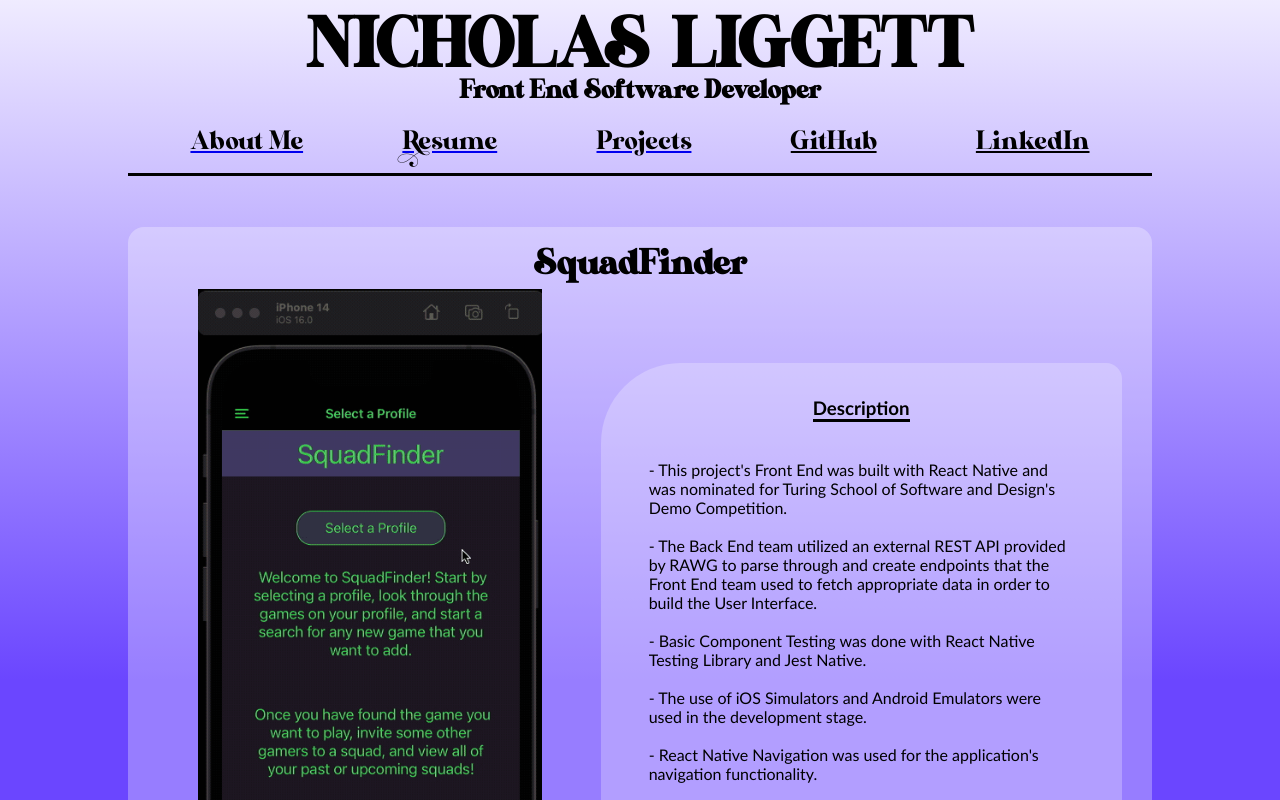
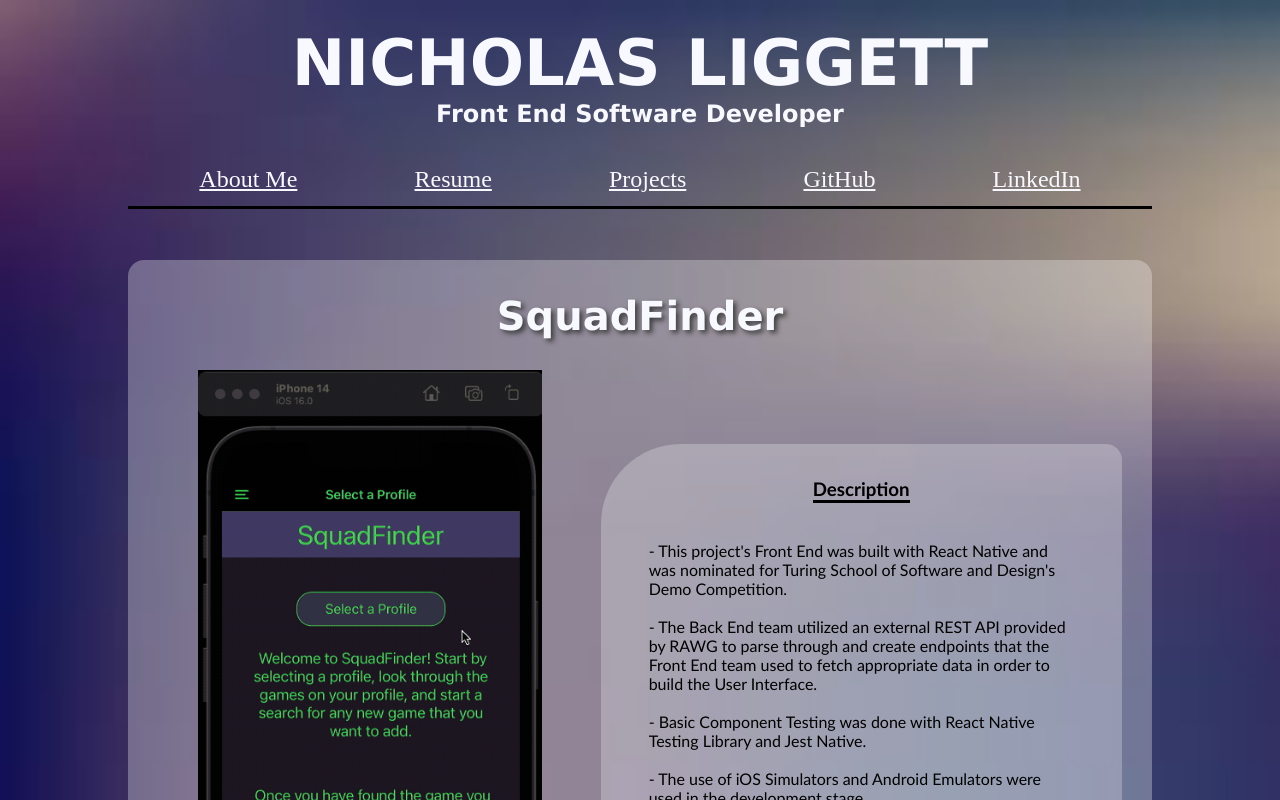
Before and after one commit to NickLiggett/Portfolio, a React (Create React App) app: page /Portfolio/projects in a window 1280 px wide. Built offline with nearby package versions, Linux system fonts and the light colour scheme.

Commit message:
Style change

```diff
--- a/src/Components/AboutMe/AboutMe.css
+++ b/src/Components/AboutMe/AboutMe.css
@@ -18,7 +18,9 @@
     font-family: 'Gill Sans', 'Gill Sans MT', Calibri, 'Trebuchet MS', sans-serif;
     width: 80%;
     text-align: center;
-    background-color: rgba(255, 255, 255, 0.3);
+    background-color: rgba(120, 90, 250, 0.3);
     border-radius: 5em 0.5em;
-    box-shadow: 7px 6px 10px;
+    box-shadow: 7px 6px 10px black;
+    color: ghostwhite;
+    text-shadow: 3px 3px 10px black
 }
--- a/src/Components/Header/Header.css
+++ b/src/Components/Header/Header.css
@@ -1,14 +1,11 @@
-@font-face {
-    font-family:"Nervada";
-    src: url("../../fonts/Nervada.ttf") format("truetype");
-  }
 
 header {
     display: flex;
     flex-direction: column;
     align-items: center;
-    font-family: "Nervada";
+    font-family: 'Lucida Grande';
     width: 100%;
+    color: ghostwhite;
 }
 
 .name-wrapper {
@@ -22,11 +19,11 @@
     margin-bottom: -1%;
     margin-left: 1%;
     margin-right: 1%;
-    font-size: 4em
+    font-size: 4em;
 }
 
 .title {
-    margin: 0%;
+    margin: 1%;
     font-size: 1.5em;
     text-align: center;
 }
--- a/src/Components/Nav/Nav.css
+++ b/src/Components/Nav/Nav.css
@@ -11,5 +11,5 @@
 .nav-link {
     font-size: 1.5em;
     font-family: Nervada;
-    color: black;
+    color: ghostwhite;
 }
--- a/src/Components/Nav/Nav.js
+++ b/src/Components/Nav/Nav.js
@@ -4,14 +4,14 @@
 const Nav = () => {
   return (
     <nav>
-      <NavLink to="/Portfolio">
-        <div className="nav-link">About Me</div>
+      <NavLink className="nav-link" to="/Portfolio">
+        <div>About Me</div>
       </NavLink>
-      <NavLink to="/Portfolio/resume">
-        <div className="nav-link">Resume</div>
+      <NavLink className="nav-link" to="/Portfolio/resume">
+        <div>Resume</div>
       </NavLink>
-      <NavLink to="/Portfolio/projects">
-        <div className="nav-link">Projects</div>
+      <NavLink className="nav-link" to="/Portfolio/projects">
+        <div>Projects</div>
       </NavLink>
       <div>
         <a
--- a/src/Components/Projects/Projects.css
+++ b/src/Components/Projects/Projects.css
@@ -15,13 +15,17 @@
     margin: 1%;
     text-align: center;
     border-radius: 1em;
-    background-color:rgba(255, 255, 255, 0.3)
+    background-color:rgba(255, 255, 255, 0.3);
 }
 
 .project-title {
-    font-family: Nervada;
-    font-size: 200%;
-    margin-bottom: 0%;
+    font-family: 'Lucida Grande';
+    font-size: 250%;
+    margin-bottom: 3%;
+    width: fit-content;
+    align-self: center;
+    color: ghostwhite;
+    text-shadow: 3px 3px 5px rgb(62, 62, 62)
 }
 
 .project-details {
--- a/src/Components/Projects/Projects.js
+++ b/src/Components/Projects/Projects.js
@@ -95,14 +95,17 @@
               View the Application
             </a>
             <br></br>
-            <a href="https://github.com/NickLiggett/RandyTomBurritos">
+            <a
+              target="_blank"
+              href="https://github.com/NickLiggett/RandyTomBurritos"
+            >
               View the GitHub repository
             </a>
           </p>
         </div>
       </div>
       <div className="project" id="project-4">
-        <h2 className="project-title">D&D Character Generator</h2>
+        <h2 className="project-title">Dungeons & Documents</h2>
         <div className="project-details">
           <img className="dnd-gif" src={dndGif} />
           <p className="project-blurb">
@@ -114,6 +117,21 @@
             hosted REST API.
             <br></br>
             <br></br>- End to End Testing was implemented via Cypress.
+            <br></br>
+            <br></br>
+            <a
+              target="_blank"
+              href="https://ant-shell.github.io/dnd-stretch-tech/"
+            >
+              View the Application
+            </a>
+            <br></br>
+            <a
+              target="_blank"
+              href="https://github.com/Ant-Shell/dnd-stretch-tech"
+            >
+              View the GitHub repository
+            </a>
           </p>
         </div>
       </div>
@@ -127,8 +145,23 @@
             <br></br>
             <br></br>- Data from a REST API, running on a local server, was
             extracted using fetch calls. <br></br>
-            <br></br>- Utilized Class to Class interaction in order to successfully posted data to the REST API running on a
-            local server.
+            <br></br>- Utilized Class to Class interaction in order to
+            successfully posted data to the REST API running on a local server.
+            <br></br>
+            <br></br>
+            <a
+              target="_blank"
+              href="https://ant-shell.github.io/dnd-stretch-tech/"
+            >
+              View the Application
+            </a>
+            <br></br>
+            <a
+              target="_blank"
+              href="https://github.com/Ant-Shell/dnd-stretch-tech"
+            >
+              View the GitHub repository
+            </a>
           </p>
         </div>
       </div>
--- a/src/index.css
+++ b/src/index.css
@@ -13,7 +13,7 @@
 body {
   height: 100vh;
   width: 100vw;
-  background: linear-gradient(to top, #6b46ff 15%, #ffffff 110%);
+  background-image: url("../src/images/purple-background.jpeg");
   background-repeat: no-repeat;
   background-size: cover;
 }
```
Also changed, not shown: src/images/blur-blue.jpg (added), src/images/purple-background.jpeg (added).
